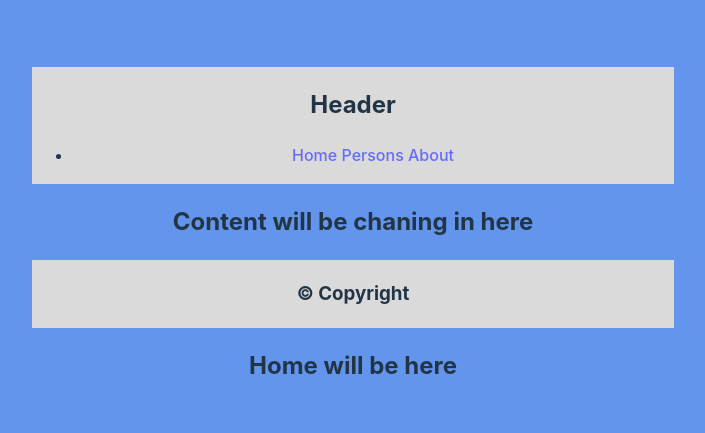
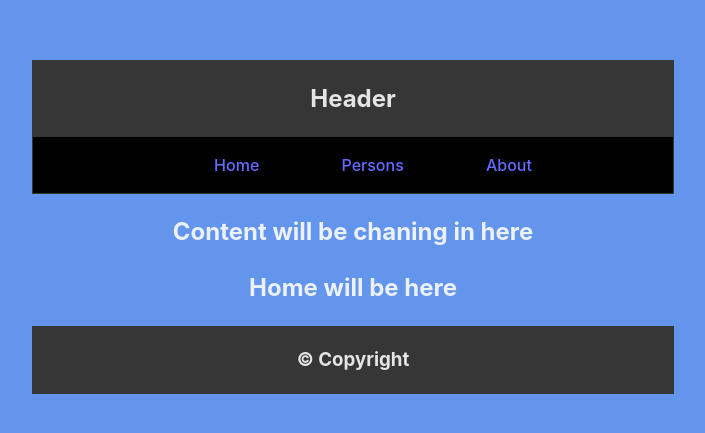
Before and after one commit to Nargissamatova/react_demo, a React app: page / in a window 1280 px wide. Shown: the part 173-606 px from the top of the page, without its empty margins (287-992 px from the left). Built offline with nearby package versions, Linux system fonts and the light colour scheme; the HTML template or start-up script is replaced by a standard one.

Commit message:
Refactor and add styles

```diff
--- a/src/Box.css
+++ b/src/Box.css
@@ -1,6 +1,12 @@
-.container {
-    border: 2px solid white;
-    margin: 2em;
-    padding: 4em;
-    background-color: rgb(210, 189, 255);
+nav {
+    background-color: rgb(0, 0, 0);
+    display: flex;
+    justify-content: center;
 }
+
+li {
+    width: 400px;
+    list-style-type: none;
+    display: flex;
+    justify-content: space-around;
+}
--- a/src/Root.jsx
+++ b/src/Root.jsx
@@ -10,8 +10,8 @@ function Root() {
       <main>
         <h2>Content will be chaning in here</h2>
       </main>
+      <Outlet />
       <Footer />
-      <Outlet />
     </>
   );
 }
--- a/src/index.css
+++ b/src/index.css
@@ -19,10 +19,6 @@ a {
   text-decoration: inherit;
 }
 
-a:hover {
-  color: #535bf2;
-}
-
 body {
   margin: 0;
   display: flex;
@@ -37,54 +33,9 @@ h1 {
   line-height: 1.1;
 }
 
-button {
-  border-radius: 8px;
-  border: 1px solid transparent;
-  padding: 0.6em 1.2em;
-  font-size: 1em;
-  font-weight: 500;
-  font-family: inherit;
-  background-color: #1a1a1a;
-  cursor: pointer;
-  transition: border-color 0.25s;
-}
-
-button:hover {
-  border-color: #646cff;
-}
-
-button:focus,
-button:focus-visible {
-  outline: 4px auto -webkit-focus-ring-color;
-}
-
 .section {
-  background-color: #dadada;
+  background-color: #363636;
   padding: 1px;
   margin: 1em;
   width: 40em;
 }
-
-.form-container {
-  background-color: #a1aebb;
-  padding: 2em;
-}
-
-.form-container label {
-  padding-right: 2em;
-}
-
-@media (prefers-color-scheme: light) {
-  :root {
-    color: #213547;
-    background-color: #ffffff;
-  }
-
-  a:hover {
-    color: #747bff;
-  }
-
-  button {
-    background-color: #f9f9f9;
-  }
-}
```
